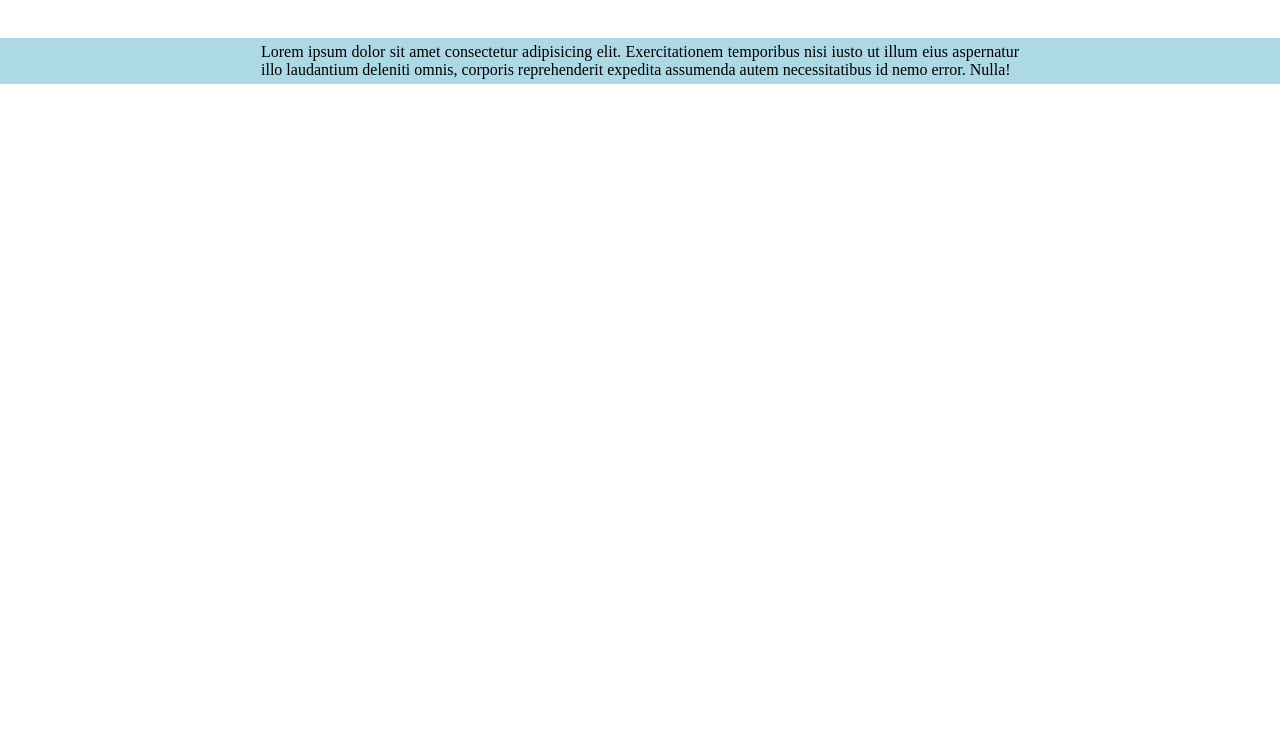
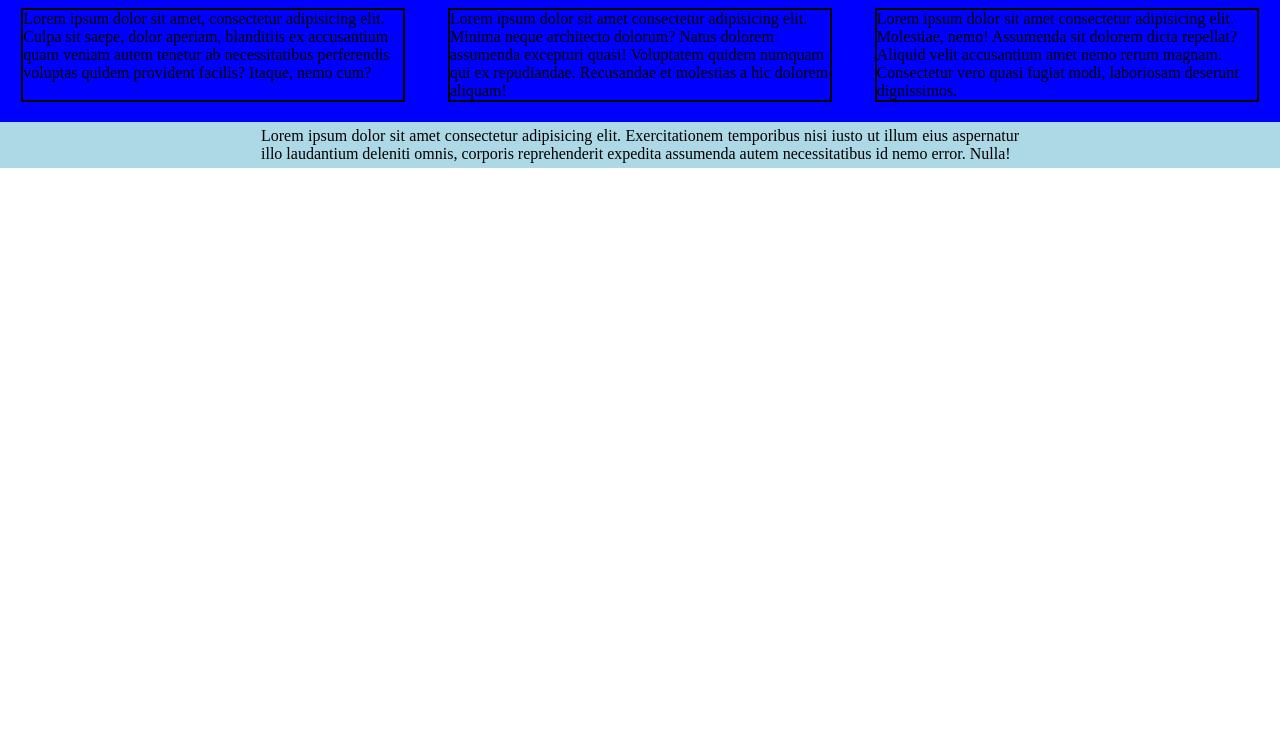
Before and after one commit to luiscazzullo/practices, a plain HTML site: page Clase-1/index.html in a window 1280 px wide. Shown: the part 66-800 px from the top of the page. Drawn offline with Linux system fonts and the light colour scheme.

Commit message:
Creación de la sección principal

```diff
--- a/Clase-1/css/styles.css
+++ b/Clase-1/css/styles.css
@@ -29,13 +29,27 @@ ul li {
     padding: 5px;
 }
 
+/*C O N T E N T*/
+
+section {
+    background: blue;
+    display: flex;
+    justify-content: space-around;
+}
+
+.content-box {
+    border: 2px solid black;
+    flex: 0 0 30%;
+    margin: 20px 0;
+}
+
+
 
 /*F O O T E R*/
 
 footer {
     background: lightblue;
     display: flex;
-    margin-top: 50px;
     justify-content: center;
     align-content: center;
 }
--- a/Clase-1/index.html
+++ b/Clase-1/index.html
@@ -22,6 +22,21 @@
         </nav>
     </header>
 
+    <section class="content">
+        <div class="content-box">
+            <p>Lorem ipsum dolor sit amet, consectetur adipisicing elit. Culpa sit saepe, dolor aperiam, blanditiis ex accusantium quam veniam autem tenetur ab necessitatibus perferendis voluptas quidem provident facilis? Itaque, nemo cum?</p>
+        </div>
+
+        <div class="content-box">
+            <p>Lorem ipsum dolor sit amet consectetur adipisicing elit. Minima neque architecto dolorum? Natus dolorem assumenda excepturi quasi! Voluptatem quidem numquam qui ex repudiandae. Recusandae et molestias a hic dolorem aliquam!</p>
+        </div>
+
+        <div class="content-box">
+            <p>Lorem ipsum dolor sit amet consectetur adipisicing elit. Molestiae, nemo! Assumenda sit dolorem dicta repellat? Aliquid velit accusantium amet nemo rerum magnam. Consectetur vero quasi fugiat modi, laboriosam deserunt dignissimos.</p>
+
+        </div>
+    </section>
+
     <footer class="footer">
         <div class="institutional-text">
             <p>Lorem ipsum dolor sit amet consectetur adipisicing elit. Exercitationem temporibus nisi iusto ut illum eius aspernatur illo laudantium deleniti omnis, corporis reprehenderit expedita assumenda autem necessitatibus id nemo error. Nulla!</p>
```
